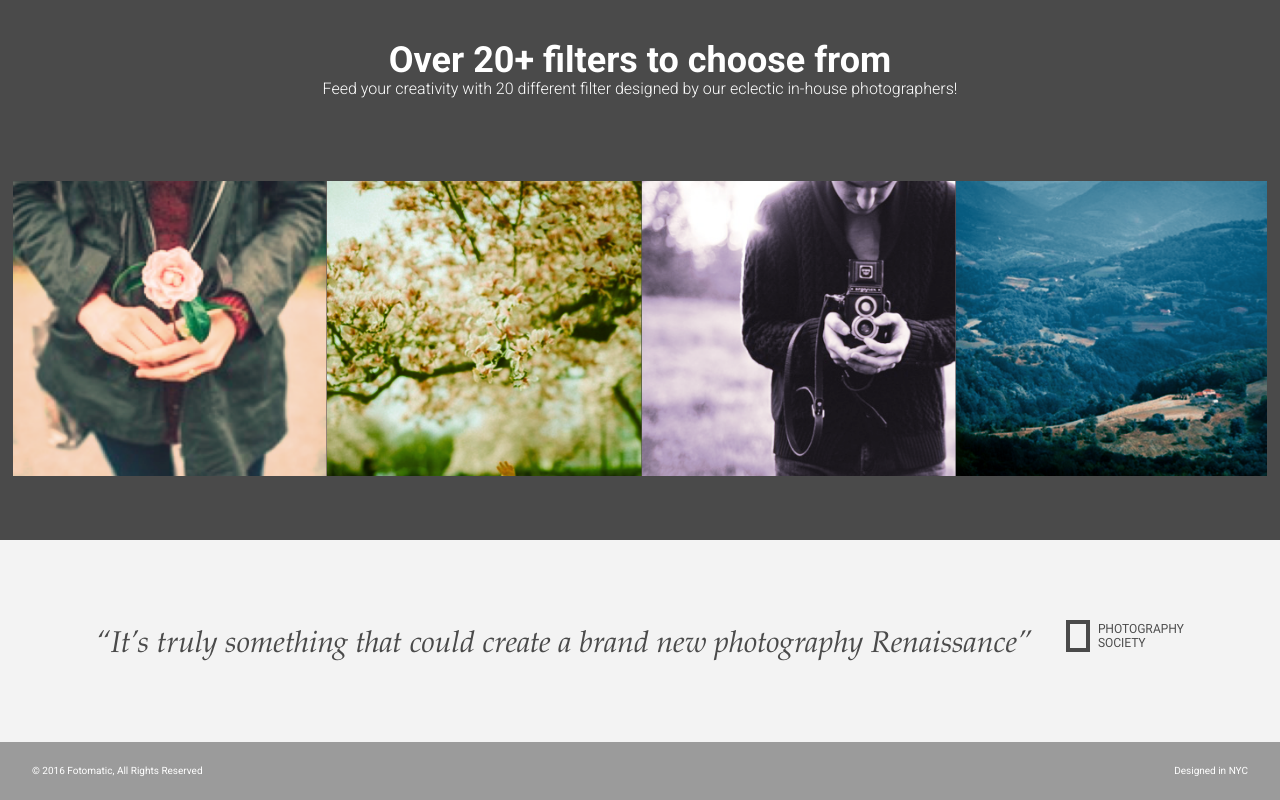
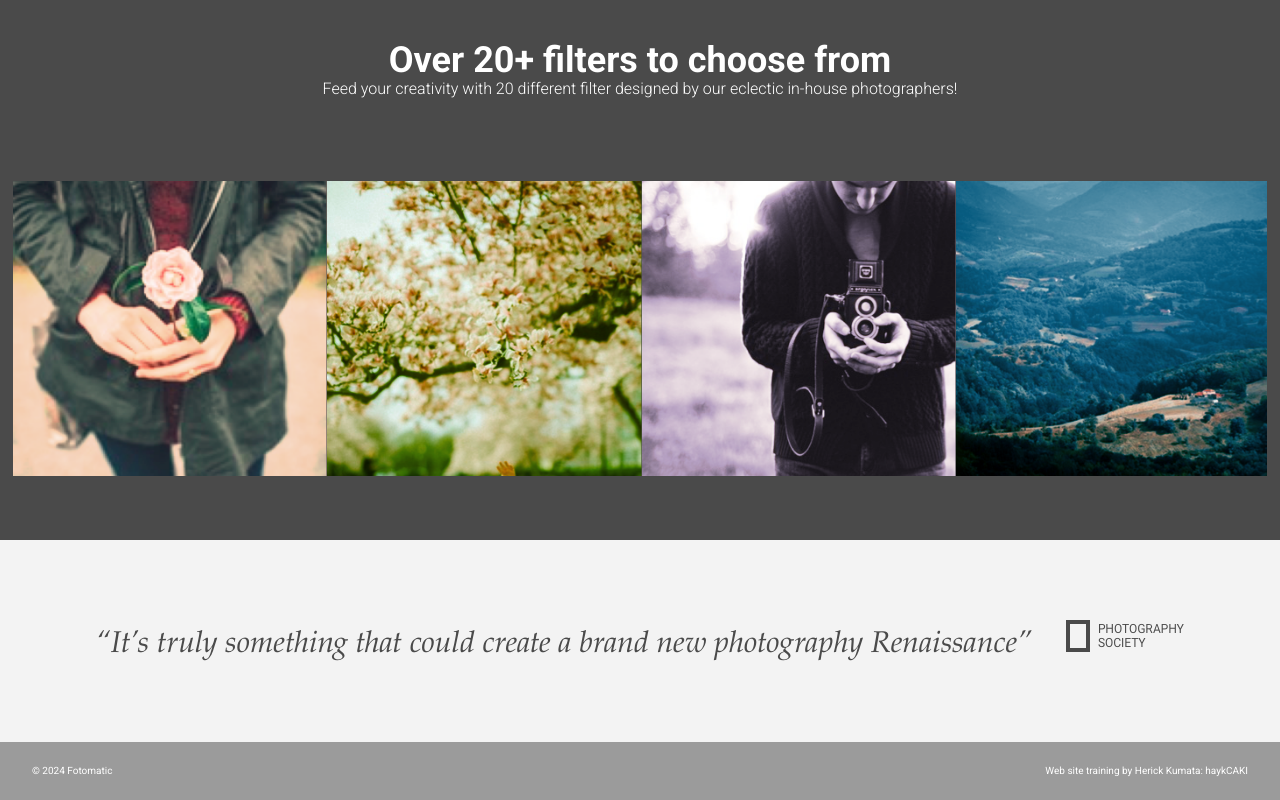
Before and after one commit to haykCAKI/fotomatic_web_site, a plain HTML site: page fotomatic_broken/index.html in a window 1280 px wide. Shown: the part 1457-2257 px from the top of the page. Drawn offline with Linux system fonts and the light colour scheme; a web font is replaced by a local one.

Commit message:
website training

```diff
--- a/fotomatic_broken/index.html
+++ b/fotomatic_broken/index.html
@@ -112,8 +112,8 @@
     <!-- Footer -->
     <footer>
       <div class="content">
-        <span class="copyright">© 2016  Fotomatic, All Rights Reserved</span>
-        <span class="location">Designed in NYC</span>
+        <span class="copyright">© 2024  Fotomatic</span>
+        <span class="location">Web site training by Herick Kumata: haykCAKI</span>
       </div>
     </footer>
 
```
